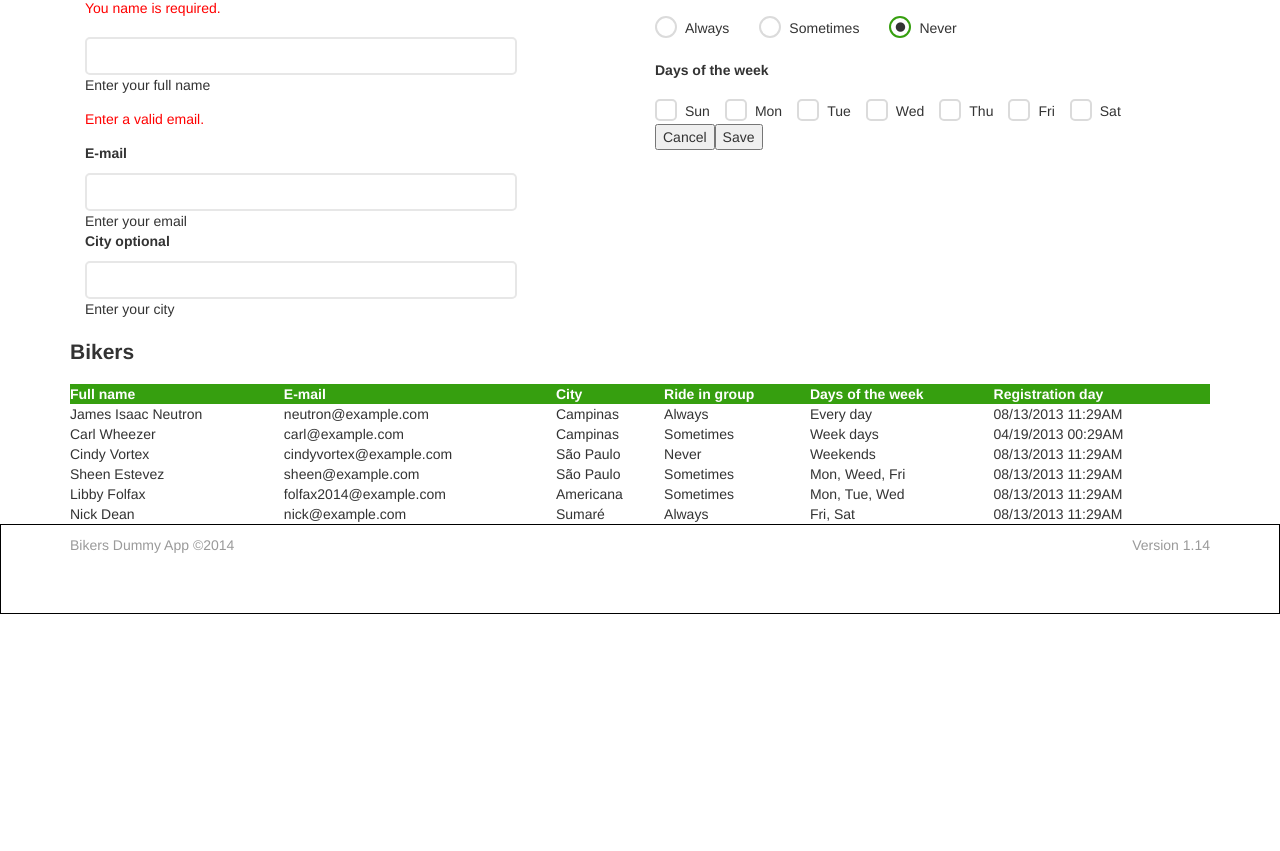
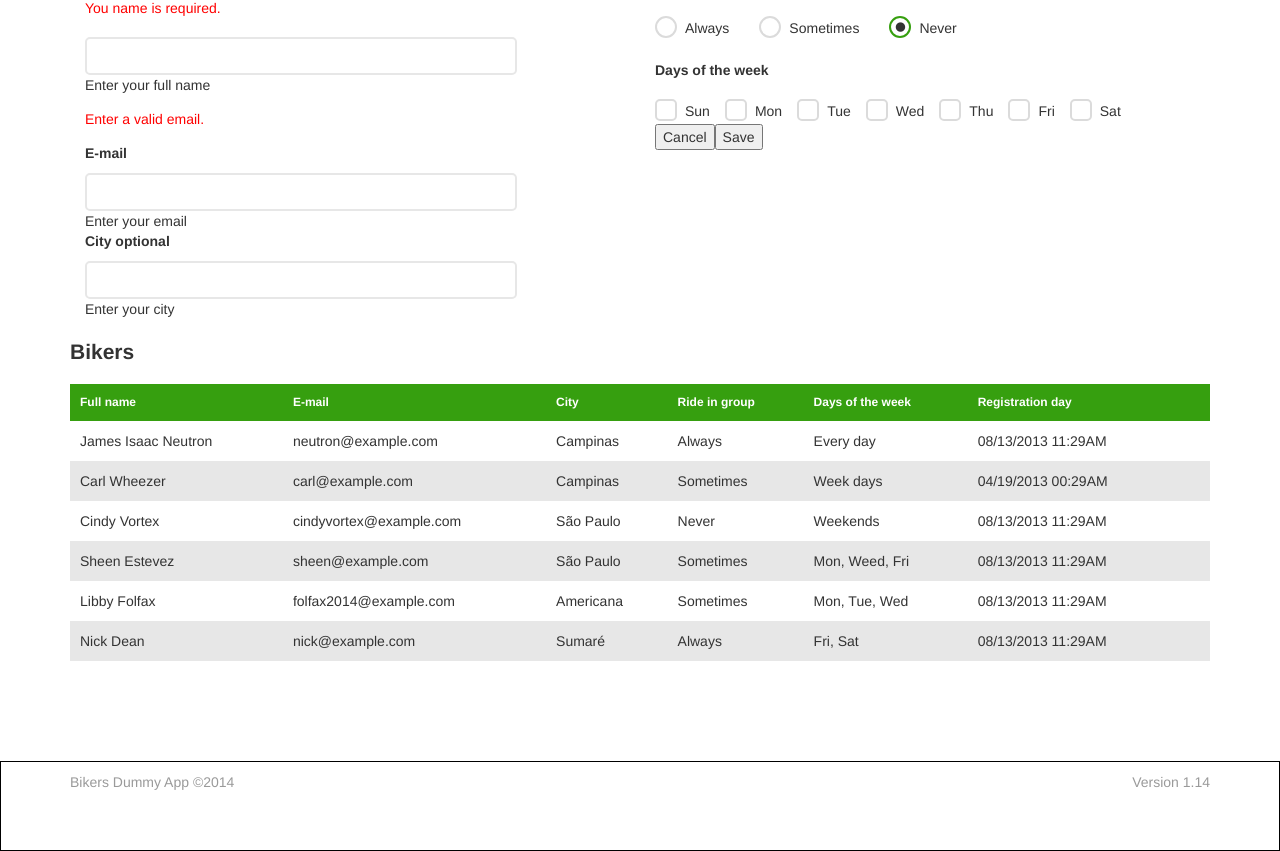
Before and after one commit to diegohermes/angular2, an Angular app in the folder bikers/: page / in a window 1280 px wide. Shown: the part 679-1530 px from the top of the page. Before the commit the page ends 1293 px from the top, so only its background shows below. Built offline with nearby package versions, Linux system fonts and the light colour scheme.

Commit message:
Add user list table style

```diff
--- a/bikers/src/app/components/functional/users-list/users-list.component.scss
+++ b/bikers/src/app/components/functional/users-list/users-list.component.scss
@@ -3,10 +3,27 @@
 .bikers-list {
   table {
     width: 100%;
-    thead {
+    th,
+    td {
+      padding: 10px;
+    }
+    > thead {
       background-color: $color-green;
       color: #FFF;
       text-align: left;
+      th {
+        font-size: 12px;
+      }
+    }
+    > tbody {
+      > tr {
+        &:nth-of-type(even) {
+          background-color: $color-gray-light;
+        }
+        &:hover {
+          background-color: $color-green-light;
+        }
+      }
     }
   }
 }
--- a/bikers/src/app/components/structural/footer/footer.component.scss
+++ b/bikers/src/app/components/structural/footer/footer.component.scss
@@ -4,6 +4,7 @@ footer {
   border: 1px solid black;
   color: $color-gray;
   height: 90px;
+  margin-top: 100px;
   overflow: hidden;
   padding-top: 10px;
   .copyright {
--- a/bikers/src/shared/_variables.scss
+++ b/bikers/src/shared/_variables.scss
@@ -11,6 +11,7 @@ $headings-font-weight:    500;
 // Custom colors
 // -------------------
 
+$color-green-light:       #C2E0C0;
 $color-green:             #369f0f;
 
 // Shades of gray
```
